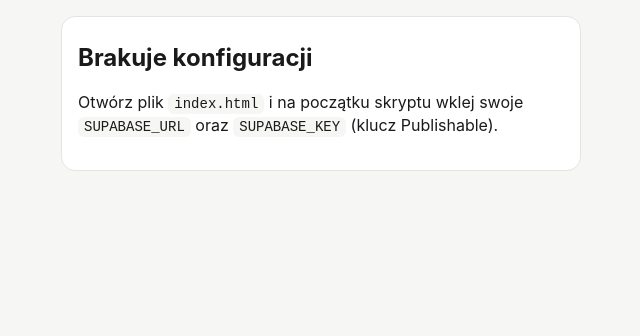
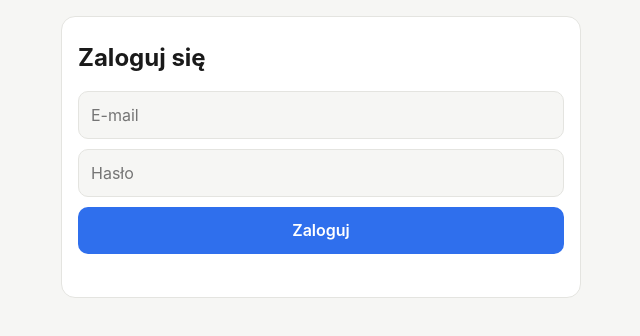
Before and after one commit to Hugebob1/iwatch_app, a plain HTML site: page index.html in a window 1280 px wide. Shown: the whole page, without its empty margins (319-959 px from the left). Drawn offline with nearby package versions, Linux system fonts and the light colour scheme.

Commit message:
added credentials to supabase

```diff
--- a/index.html
+++ b/index.html
@@ -132,8 +132,8 @@
 <script src="https://cdn.jsdelivr.net/npm/@supabase/supabase-js@2"></script>
 <script>
   // === KONFIGURACJA: wklej swoje dane z Supabase (Project Settings -> API Keys) ===
-  const SUPABASE_URL = "https://qfeignhegmxsleabaklv.supabase.co";
-  const SUPABASE_KEY = "WKLEJ_PUBLISHABLE_KEY";
+  const SUPABASE_URL = "https://abcdefghijkl.supabase.co";
+  const SUPABASE_KEY = "sb_publishable_UBY-x0RYwnGxWWwOdyChgQ_Nx_LZSjT";
   // =============================================================================
 
   const $ = (id) => document.getElementById(id);
```
